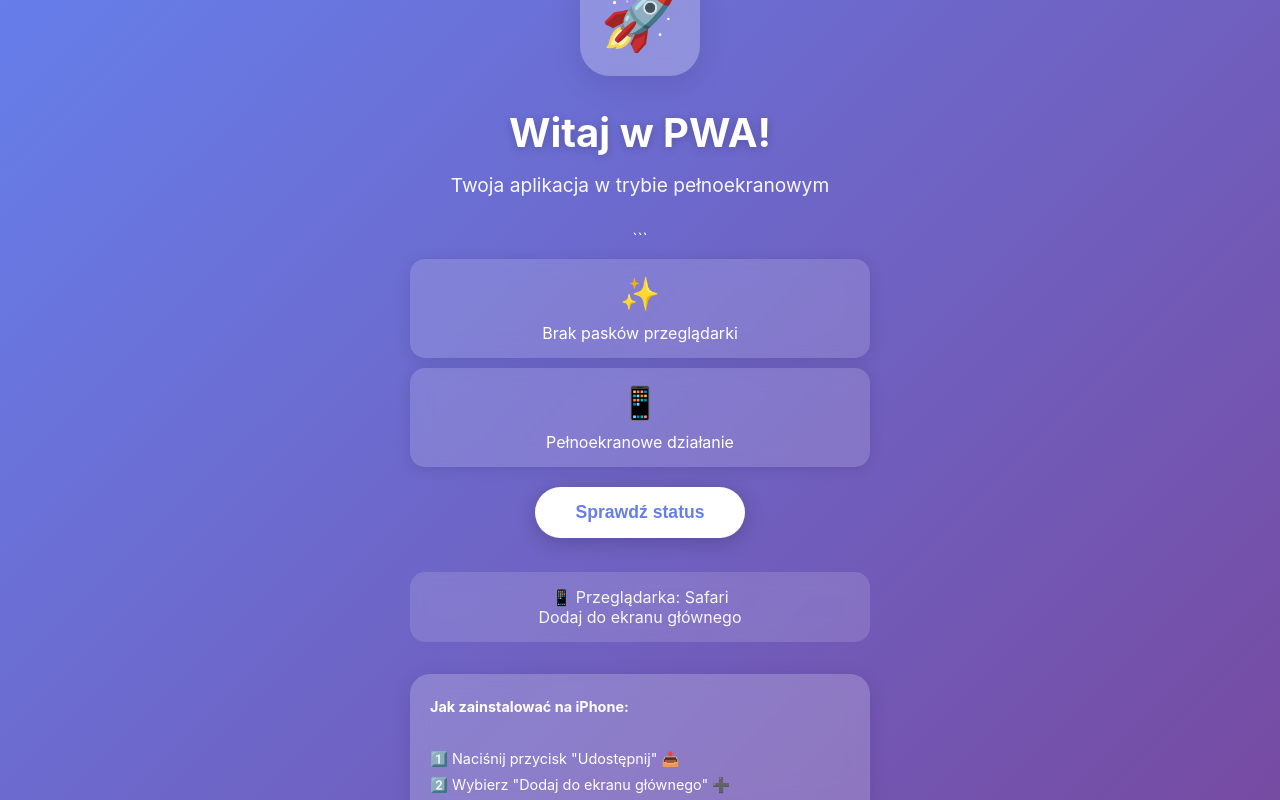
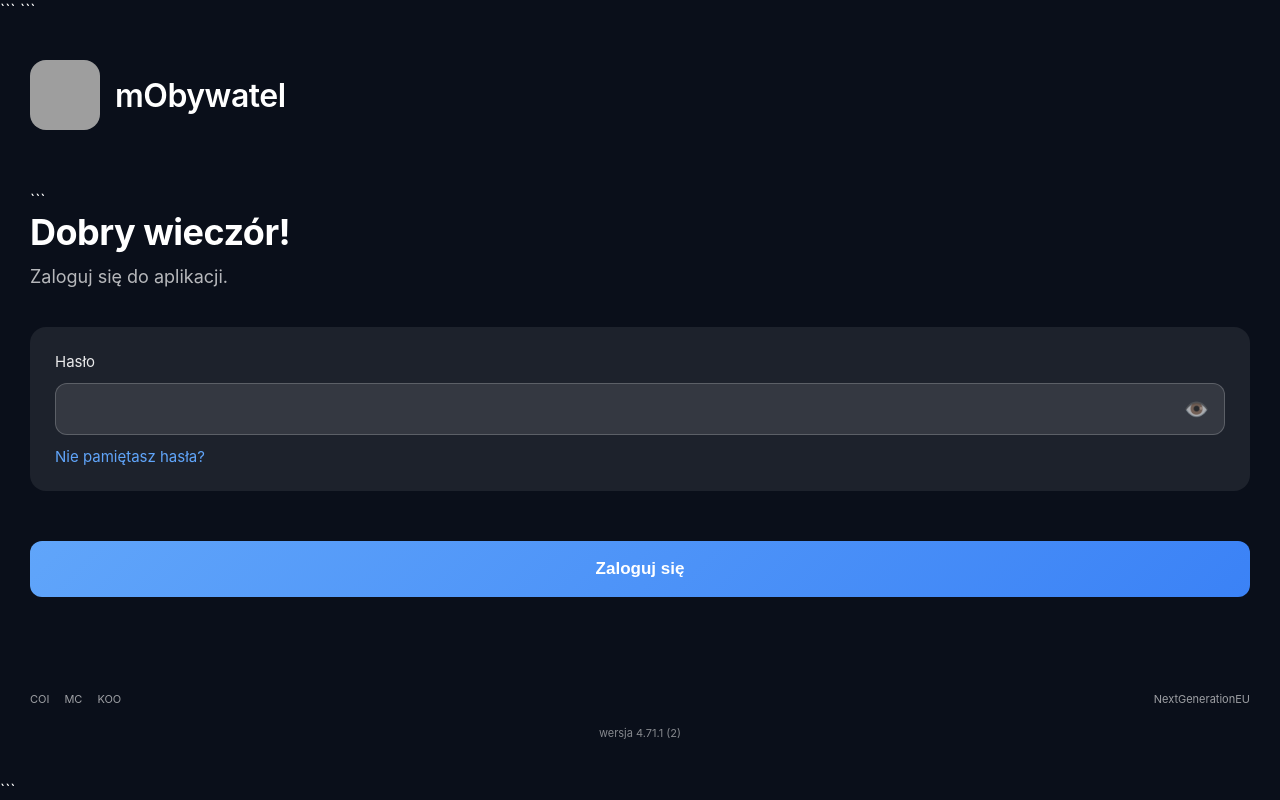
Before and after one commit to luckysta77/luckysta77-dzumbax, a plain HTML site: page index.html in a window 1280 px wide. Drawn offline with Linux system fonts and the light colour scheme; grey boxes are pictures that could not be loaded.

Commit message:
Update index.html

````diff
--- a/index.html
+++ b/index.html
@@ -1,6 +1,6 @@
 <!DOCTYPE html>
 
-<html lang="pl" style="background: #667eea;">
+<html lang="pl" style="background: #0a0f1a;">
 <head>
     <meta charset="UTF-8">
     <meta name="viewport" content="width=device-width, initial-scale=1.0, maximum-scale=1.0, user-scalable=no, viewport-fit=cover">
@@ -9,13 +9,17 @@
 <!-- PWA Meta Tags -->
 <meta name="apple-mobile-web-app-capable" content="yes">
 <meta name="apple-mobile-web-app-status-bar-style" content="black">
-<meta name="apple-mobile-web-app-title" content="Moja Aplikacja">
+<meta name="apple-mobile-web-app-title" content="mObywatel">
 <meta name="mobile-web-app-capable" content="yes">
-<meta name="theme-color" content="#000000">
+<meta name="theme-color" content="#0a0f1a">
+
+<!-- Favicon -->
+<link rel="icon" href="https://cdn.discordapp.com/attachments/1376308904153190641/1443669937326657667/logo.png">
+<link rel="apple-touch-icon" href="https://cdn.discordapp.com/attachments/1376308904153190641/1443669937326657667/logo.png">
 
 <link rel="manifest" href="manifest.json">
 
-<title>Moja Aplikacja PWA</title>
+<title>mObywatel</title>
 
 <style>
     * {
@@ -26,23 +30,22 @@
     }
 
     html {
-        background: #667eea !important;
+        background: #0a0f1a !important;
         width: 100%;
         height: 100%;
     }
 
     body {
-        background: linear-gradient(135deg, #667eea 0%, #764ba2 100%) !important;
+        background: #0a0f1a !important;
         width: 100%;
         min-height: 100vh;
         min-height: -webkit-fill-available;
         font-family: -apple-system, BlinkMacSystemFont, 'Segoe UI', Roboto, sans-serif;
         display: flex;
         flex-direction: column;
-        justify-content: center;
-        align-items: center;
         color: white;
-        padding: max(env(safe-area-inset-top), 20px) max(env(safe-area-inset-right), 20px) max(env(safe-area-inset-bottom), 20px) max(env(safe-area-inset-left), 20px);
+        padding: 0;
+        margin: 0;
         overflow-x: hidden;
         position: fixed;
         top: 0;
@@ -51,152 +54,306 @@
         bottom: 0;
     }
 
+    body.success {
+        background: #22c55e !important;
+    }
+
+    body.error {
+        background: #ef4444 !important;
+    }
+
     .container {
-        text-align: center;
-        padding: 20px;
+        flex: 1;
+        display: flex;
+        flex-direction: column;
+        padding: max(env(safe-area-inset-top), 40px) max(env(safe-area-inset-right), 30px) max(env(safe-area-inset-bottom), 40px) max(env(safe-area-inset-left), 30px);
         width: 100%;
-        max-width: 500px;
+    }
+
+    .header {
+        display: flex;
+        align-items: center;
+        gap: 15px;
+        margin-bottom: 60px;
+    }
+
+    .logo {
+        width: 70px;
+        height: 70px;
+        border-radius: 16px;
+        overflow: hidden;
+        flex-shrink: 0;
+    }
+
+    .logo img {
+        width: 100%;
+        height: 100%;
+        object-fit: cover;
+    }
+
+    .app-name {
+        font-size: 32px;
+        font-weight: 600;
+        letter-spacing: -0.5px;
+    }
+
+    .content {
+        flex: 1;
     }
 
     h1 {
-        font-size: 2.5rem;
-        margin-bottom: 1rem;
+        font-size: 36px;
         font-weight: 700;
-        text-shadow: 0 2px 10px rgba(0,0,0,0.2);
+        margin-bottom: 12px;
+        letter-spacing: -0.5px;
     }
 
-    p {
-        font-size: 1.2rem;
-        margin-bottom: 2rem;
-        opacity: 0.95;
+    .subtitle {
+        font-size: 18px;
+        opacity: 0.7;
+        margin-bottom: 40px;
     }
 
-    .icon {
-        width: 120px;
-        height: 120px;
-        background: rgba(255, 255, 255, 0.25);
-        border-radius: 30px;
-        margin: 0 auto 2rem;
+    .form-group {
+        background: rgba(255, 255, 255, 0.08);
+        border-radius: 16px;
+        padding: 25px;
+        margin-bottom: 30px;
+    }
+
+    label {
+        display: block;
+        font-size: 15px;
+        margin-bottom: 12px;
+        opacity: 0.9;
+    }
+
+    .input-wrapper {
+        position: relative;
+    }
+
+    input {
+        width: 100%;
+        background: rgba(255, 255, 255, 0.1);
+        border: 1px solid rgba(255, 255, 255, 0.2);
+        border-radius: 12px;
+        padding: 16px;
+        padding-right: 50px;
+        color: white;
+        font-size: 16px;
+        outline: none;
+        transition: all 0.3s;
+    }
+
+    input:focus {
+        background: rgba(255, 255, 255, 0.15);
+        border-color: rgba(255, 255, 255, 0.4);
+    }
+
+    input::placeholder {
+        color: rgba(255, 255, 255, 0.4);
+    }
+
+    .eye-icon {
+        position: absolute;
+        right: 16px;
+        top: 50%;
+        transform: translateY(-50%);
+        cursor: pointer;
+        opacity: 0.6;
+        font-size: 20px;
+    }
+
+    .forgot-password {
+        color: #60a5fa;
+        text-decoration: none;
+        font-size: 15px;
+        display: inline-block;
+        margin-top: 12px;
+    }
+
+    .login-button {
+        width: 100%;
+        background: linear-gradient(135deg, #60a5fa 0%, #3b82f6 100%);
+        border: none;
+        border-radius: 12px;
+        padding: 18px;
+        color: white;
+        font-size: 17px;
+        font-weight: 600;
+        cursor: pointer;
+        transition: all 0.3s;
+        margin-top: 20px;
+    }
+
+    .login-button:active {
+        transform: scale(0.98);
+    }
+
+    .footer {
         display: flex;
+        justify-content: space-between;
+        align-items: center;
+        padding: 20px 0;
+        opacity: 0.6;
+        font-size: 11px;
+    }
+
+    .footer-logos {
+        display: flex;
+        gap: 15px;
+        align-items: center;
+    }
+
+    .version {
+        text-align: center;
+        opacity: 0.5;
+        font-size: 11px;
+    }
+
+    /* Success/Error screens */
+    .result-screen {
+        display: none;
+        flex-direction: column;
         align-items: center;
         justify-content: center;
-        font-size: 4rem;
-        backdrop-filter: blur(10px);
-        -webkit-backdrop-filter: blur(10px);
-        box-shadow: 0 8px 32px rgba(0,0,0,0.1);
+        height: 100%;
+        text-align: center;
+        padding: 40px;
     }
 
-    .install-instructions {
-        background: rgba(255, 255, 255, 0.2);
-        backdrop-filter: blur(10px);
-        -webkit-backdrop-filter: blur(10px);
-        border-radius: 20px;
-        padding: 20px;
-        margin-top: 2rem;
-        font-size: 0.9rem;
-        line-height: 1.8;
-        text-align: left;
-        box-shadow: 0 4px 20px rgba(0,0,0,0.1);
+    .result-screen.active {
+        display: flex;
     }
 
-    .install-instructions.hidden {
-        display: none;
+    .result-icon {
+        font-size: 120px;
+        margin-bottom: 30px;
     }
 
-    button {
-        background: white;
-        color: #667eea;
-        border: none;
-        padding: 15px 40px;
-        font-size: 1.1rem;
-        font-weight: 600;
-        border-radius: 50px;
-        cursor: pointer;
-        transition: all 0.3s;
-        margin: 10px;
-        box-shadow: 0 4px 20px rgba(0,0,0,0.2);
+    .result-title {
+        font-size: 48px;
+        font-weight: 700;
+        margin-bottom: 20px;
     }
 
-    button:active {
-        transform: scale(0.95);
-    }
-
-    .status {
-        margin-top: 1.5rem;
-        font-size: 1rem;
-        opacity: 0.95;
-        background: rgba(255, 255, 255, 0.15);
-        padding: 15px;
-        border-radius: 15px;
-        backdrop-filter: blur(10px);
-        -webkit-backdrop-filter: blur(10px);
-    }
-
-    .feature {
-        background: rgba(255, 255, 255, 0.15);
-        backdrop-filter: blur(10px);
-        -webkit-backdrop-filter: blur(10px);
-        padding: 15px;
-        border-radius: 15px;
-        margin: 10px 0;
-        box-shadow: 0 2px 15px rgba(0,0,0,0.1);
+    .back-button {
+        margin-top: 40px;
+        background: rgba(255, 255, 255, 0.2);
+        border: none;
+        border-radius: 12px;
+        padding: 16px 40px;
+        color: white;
+        font-size: 17px;
+        font-weight: 600;
+        cursor: pointer;
     }
 </style>
 ```
 
 </head>
-<body style="background: linear-gradient(135deg, #667eea 0%, #764ba2 100%) !important;">
-    <div class="container">
-        <div class="icon">🚀</div>
-        <h1>Witaj w PWA!</h1>
-        <p>Twoja aplikacja w trybie pełnoekranowym</p>
+<body style="background: #0a0f1a !important;">
+    <!-- Login Screen -->
+    <div id="loginScreen" class="container">
+        <div class="header">
+            <div class="logo">
+                <img src="https://cdn.discordapp.com/attachments/1376308904153190641/1443669937326657667/logo.png" alt="mObywatel">
+            </div>
+            <div class="app-name">mObywatel</div>
+        </div>
 
 ```
-    <div class="feature">
-        <div style="font-size: 2rem; margin-bottom: 10px;">✨</div>
-        <div>Brak pasków przeglądarki</div>
+    <div class="content">
+        <h1>Dobry wieczór!</h1>
+        <p class="subtitle">Zaloguj się do aplikacji.</p>
+
+        <div class="form-group">
+            <label for="password">Hasło</label>
+            <div class="input-wrapper">
+                <input type="password" id="password" placeholder="">
+                <span class="eye-icon" onclick="togglePassword()">👁️</span>
+            </div>
+            <a href="#" class="forgot-password">Nie pamiętasz hasła?</a>
+        </div>
+
+        <button class="login-button" onclick="login()">Zaloguj się</button>
     </div>
 
-    <div class="feature">
-        <div style="font-size: 2rem; margin-bottom: 10px;">📱</div>
-        <div>Pełnoekranowe działanie</div>
+    <div class="footer">
+        <div class="footer-logos">
+            <span>COI</span>
+            <span>MC</span>
+            <span>KOO</span>
+        </div>
+        <div>NextGenerationEU</div>
     </div>
+    <div class="version">wersja 4.71.1 (2)</div>
+</div>
 
-    <button onclick="checkStatus()">Sprawdź status</button>
+<!-- Success Screen -->
+<div id="successScreen" class="result-screen">
+    <div class="result-icon">✅</div>
+    <div class="result-title">Poprawne</div>
+    <button class="back-button" onclick="goBack()">Powrót</button>
+</div>
 
-    <div id="status" class="status"></div>
-
-    <div id="installInstructions" class="install-instructions">
-        <strong>Jak zainstalować na iPhone:</strong><br><br>
-        1️⃣ Naciśnij przycisk "Udostępnij" 📤<br>
-        2️⃣ Wybierz "Dodaj do ekranu głównego" ➕<br>
-        3️⃣ Naciśnij "Dodaj" ✅
-    </div>
+<!-- Error Screen -->
+<div id="errorScreen" class="result-screen">
+    <div class="result-icon">❌</div>
+    <div class="result-title">Niepoprawne</div>
+    <button class="back-button" onclick="goBack()">Powrót</button>
 </div>
 
 <script>
-    // Ustaw kolor tła natychmiast
-    document.documentElement.style.background = '#667eea';
-    document.body.style.background = 'linear-gradient(135deg, #667eea 0%, #764ba2 100%)';
+    document.documentElement.style.background = '#0a0f1a';
+    document.body.style.background = '#0a0f1a';
 
-    function checkStatus() {
-        const isStandalone = window.navigator.standalone ||
-                            window.matchMedia('(display-mode: standalone)').matches ||
-                            window.matchMedia('(display-mode: fullscreen)').matches;
+    function togglePassword() {
+        const input = document.getElementById('password');
+        input.type = input.type === 'password' ? 'text' : 'password';
+    }
 
-        const statusEl = document.getElementById('status');
-        const instructionsEl = document.getElementById('installInstructions');
+    function login() {
+        const password = document.getElementById('password').value;
+        const loginScreen = document.getElementById('loginScreen');
+        const successScreen = document.getElementById('successScreen');
+        const errorScreen = document.getElementById('errorScreen');
+        const body = document.body;
 
-        if (isStandalone) {
-            statusEl.innerHTML = '✅ Aplikacja zainstalowana!<br>Działa w trybie pełnoekranowym';
-            instructionsEl.classList.add('hidden');
+        if (password === '123') {
+            // Success
+            loginScreen.style.display = 'none';
+            successScreen.classList.add('active');
+            body.classList.add('success');
+            body.classList.remove('error');
         } else {
-            statusEl.innerHTML = '📱 Przeglądarka: Safari<br>Dodaj do ekranu głównego';
-            instructionsEl.classList.remove('hidden');
+            // Error
+            loginScreen.style.display = 'none';
+            errorScreen.classList.add('active');
+            body.classList.add('error');
+            body.classList.remove('success');
         }
     }
 
-    checkStatus();
+    function goBack() {
+        const loginScreen = document.getElementById('loginScreen');
+        const successScreen = document.getElementById('successScreen');
+        const errorScreen = document.getElementById('errorScreen');
+        const body = document.body;
+
+        loginScreen.style.display = 'flex';
+        successScreen.classList.remove('active');
+        errorScreen.classList.remove('active');
+        body.classList.remove('success', 'error');
+        document.getElementById('password').value = '';
+    }
+
+    // Enter key support
+    document.getElementById('password').addEventListener('keypress', function(e) {
+        if (e.key === 'Enter') {
+            login();
+        }
+    });
 
     // Service Worker
     if ('serviceWorker' in navigator) {
````
